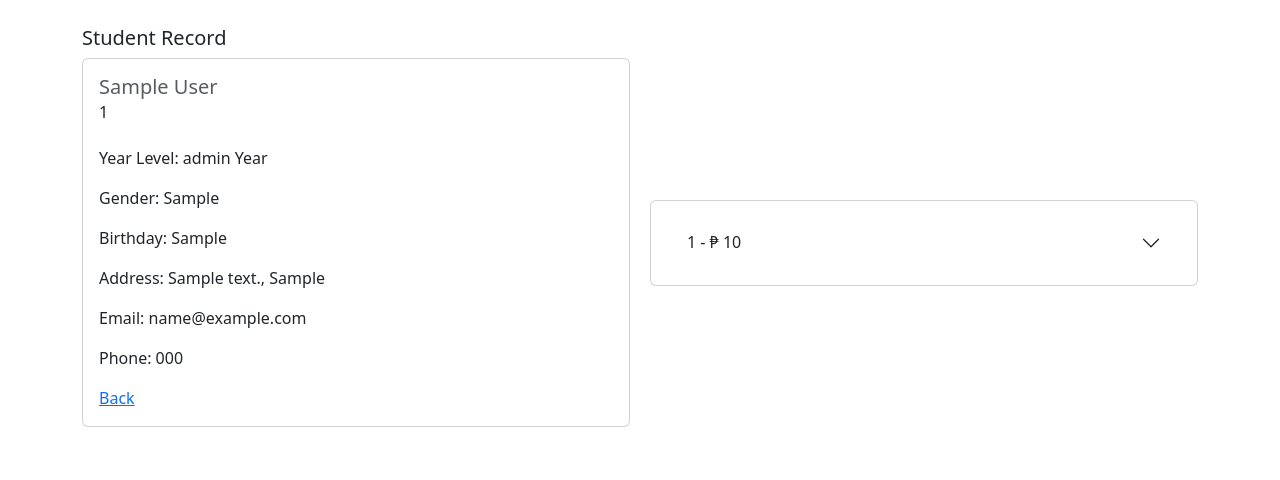
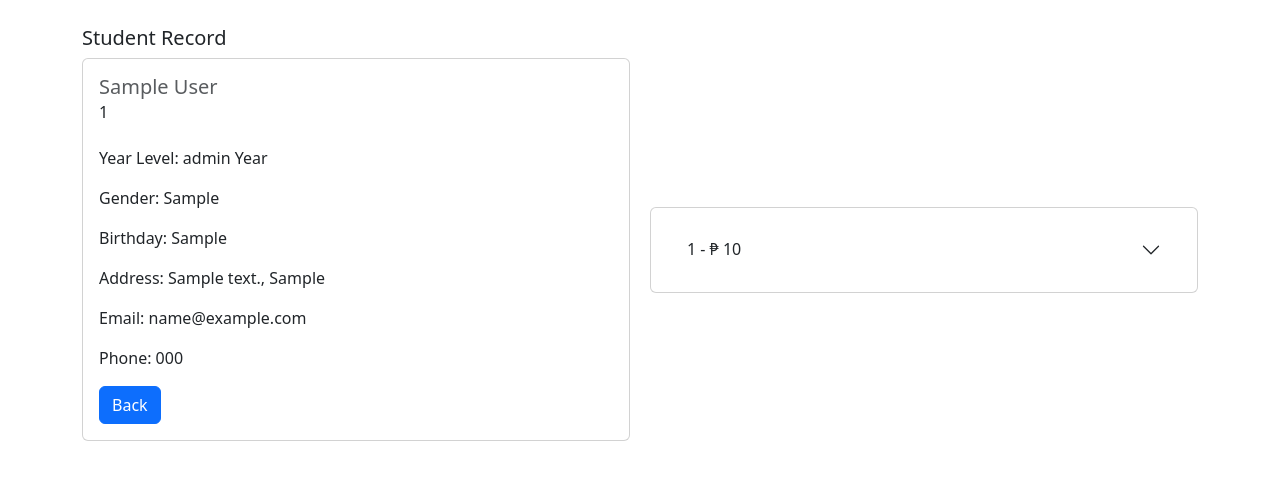
Before and after one commit to artimre098/Django-SIS, a Django app: page /students/1 in a window 1280 px wide. Shown: the part 246-726 px from the top of the page. Run offline with Django 5.2, Linux system fonts and the light colour scheme; a user stored in the database is signed in; tables that the repository leaves empty hold one stand-in row (values such as "Sample post"); some libraries are stand-ins or nearby versions.

Commit message:
now on payment model

```diff
--- a/ACS/templates/admin/student-record.html
+++ b/ACS/templates/admin/student-record.html
@@ -18,7 +18,7 @@
                   <p class="card-text">Address: {{record.address}}, {{record.city}}</p>
                   <p class="card-text">Email: {{record.email}}</p>
                   <p class="card-text">Phone: {{record.phone}}</p>
-                  <a href="{% url 'acs'%}" class="card-link">Back</a>
+                  <a href="{% url 'acs'%}" class="card-link btn btn-primary">Back</a>
                 </div>
         </div>
 
```
